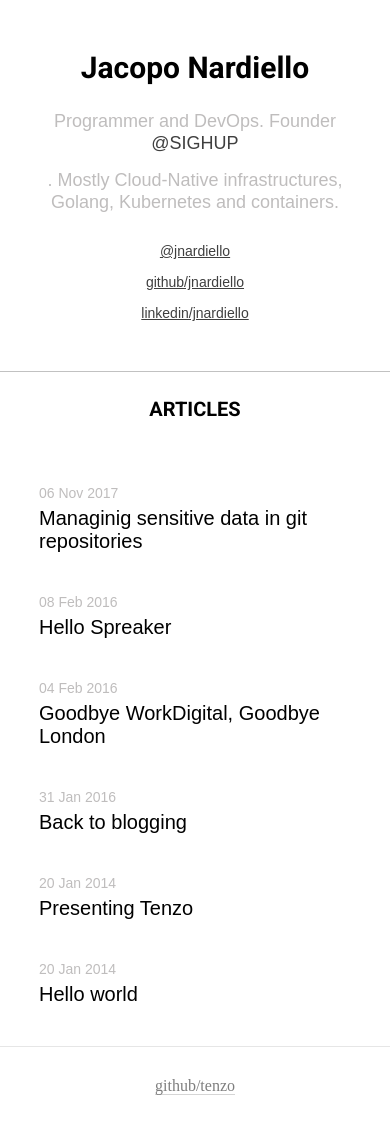
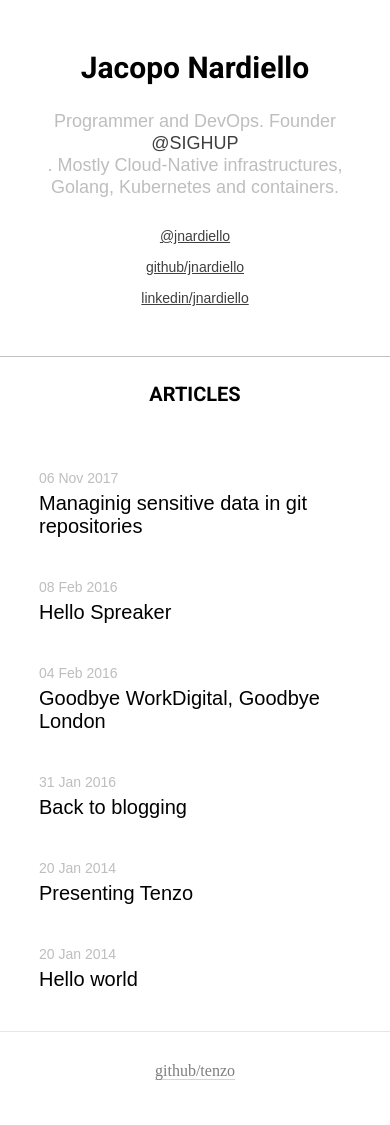
Before and after one commit to jnardiello/jnardiello.github.io, a Jekyll site: the page built from index.html, in a window 390 px wide. Built offline with Jekyll 4.4.1, drawn with Linux system fonts in a browser that asks for light colours; some web fonts are replaced.

Commit message:
Fixing margin bottom

```diff
--- a/css/default.css
+++ b/css/default.css
@@ -136,6 +136,7 @@ publication-date {
         color: #3f3f3f;
         text-decoration: none;
         margin-top: 0px !important;
+        margin-bottom: 0px !important;
     }
 
 
```
